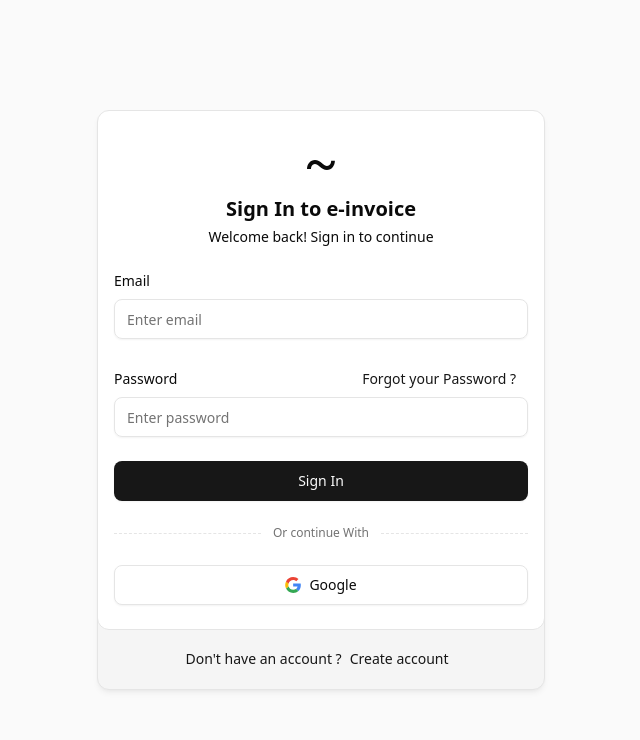
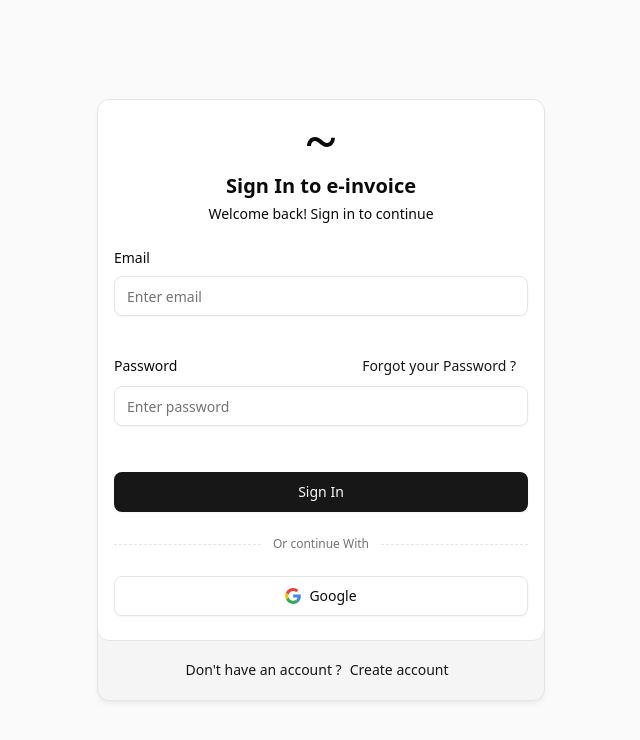
Before and after one commit to ImSidow/e-invoice, a Next.js app: page /auth/login in a window 1280 px wide. Shown: the top 740 px of the page, without its empty margins (319-959 px from the left). Built offline with nearby package versions, Linux system fonts and the light colour scheme; no server answers.

Commit message:
fixed: tailwind style in login page

```diff
--- a/src/app/auth/login/components/login-form.tsx
+++ b/src/app/auth/login/components/login-form.tsx
@@ -21,10 +21,10 @@
     const [state, formAction, pending] = useActionState(loginAction, initialState);
 
     return (
-        <form action={formAction} className="mt-6 space-y-6">
+        <form action={formAction} className="mt-6">
             {state.status === "error" && (
                 <div
-                    className="px-4 py-2 border border-red-300 text-sm text-red-800 rounded-lg bg-red-50 dark:bg-gray-800 dark:text-red-400"
+                    className="px-4 py-2 mb-4 border border-red-300 text-sm text-red-800 rounded-lg bg-red-50 dark:bg-gray-800 dark:text-red-400"
                     role="alert"
                 >
                     <h1 className="font-medium">Server Error</h1>
@@ -34,16 +34,16 @@
 
             <input type="hidden" name="callback" value={params.get("callback") ?? "/dashboard"} />
 
-            <div className="space-y-2">
-                <Label htmlFor="email" className="block text-sm">
+            <div className="mb-2">
+                <Label htmlFor="email" className="block text-sm mb-2">
                     Email
                 </Label>
                 <Input type="email" name="email" id="email" placeholder="Enter email" className="mb-0" defaultValue={state.old?.email ?? ""} />
-                {state.errors?.email && <small className="text-destructive text-xs">{state.errors.email[0]}</small>}
+                <small className="inline-block text-destructive text-xs h-[1.25rem]">{state?.errors?.email[0]}</small>
             </div>
 
-            <div className="space-y-0.5">
-                <div className="flex items-center justify-between">
+            <div className="mb-2">
+                <div className="flex items-center justify-between mb-1">
                     <Label htmlFor="password" className="text-title text-sm">
                         Password
                     </Label>
@@ -61,10 +61,10 @@
                     placeholder="Enter password"
                     defaultValue={state.old?.password ?? ""}
                 />
-                {state.errors?.password && <small className="text-destructive text-xs">{state.errors.password[0]}</small>}
+                <small className="inline-block text-destructive text-xs h-[1.25rem]">{state?.errors?.password[0]}</small>
             </div>
 
-            <Button className="w-full" size="lg" type="submit" disabled={pending}>
+            <Button className="w-full mt-3" size="lg" type="submit" disabled={pending}>
                 Sign In
             </Button>
         </form>
--- a/src/app/auth/login/page.tsx
+++ b/src/app/auth/login/page.tsx
@@ -7,7 +7,7 @@
     return (
         <section className="flex min-h-screen bg-zinc-50 px-4 dark:bg-transparent">
             <div className="bg-muted m-auto h-fit w-full max-w-md overflow-hidden rounded-[calc(var(--radius)+.125rem)] border shadow-md shadow-zinc-950/5 dark:[--color-muted:var(--color-zinc-900)]">
-                <div className="bg-card -m-px rounded-[calc(var(--radius)+.125rem)] border p-4 pb-6 pt-10">
+                <div className="bg-card -m-px rounded-[calc(var(--radius)+.125rem)] border p-4 pb-6 pt-7">
                     <div className="text-center">
                         <Link href="/" aria-label="go home" className="mx-auto block w-fit">
                             <Logo />
```
